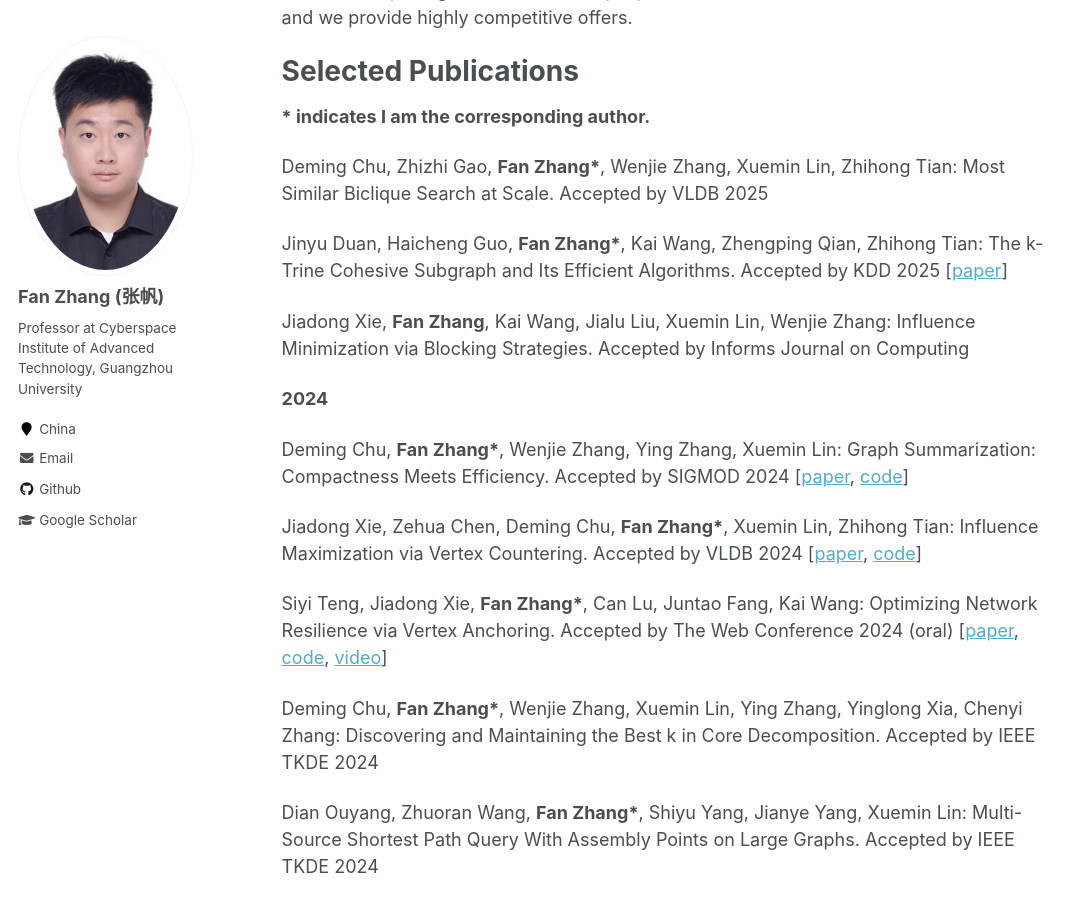
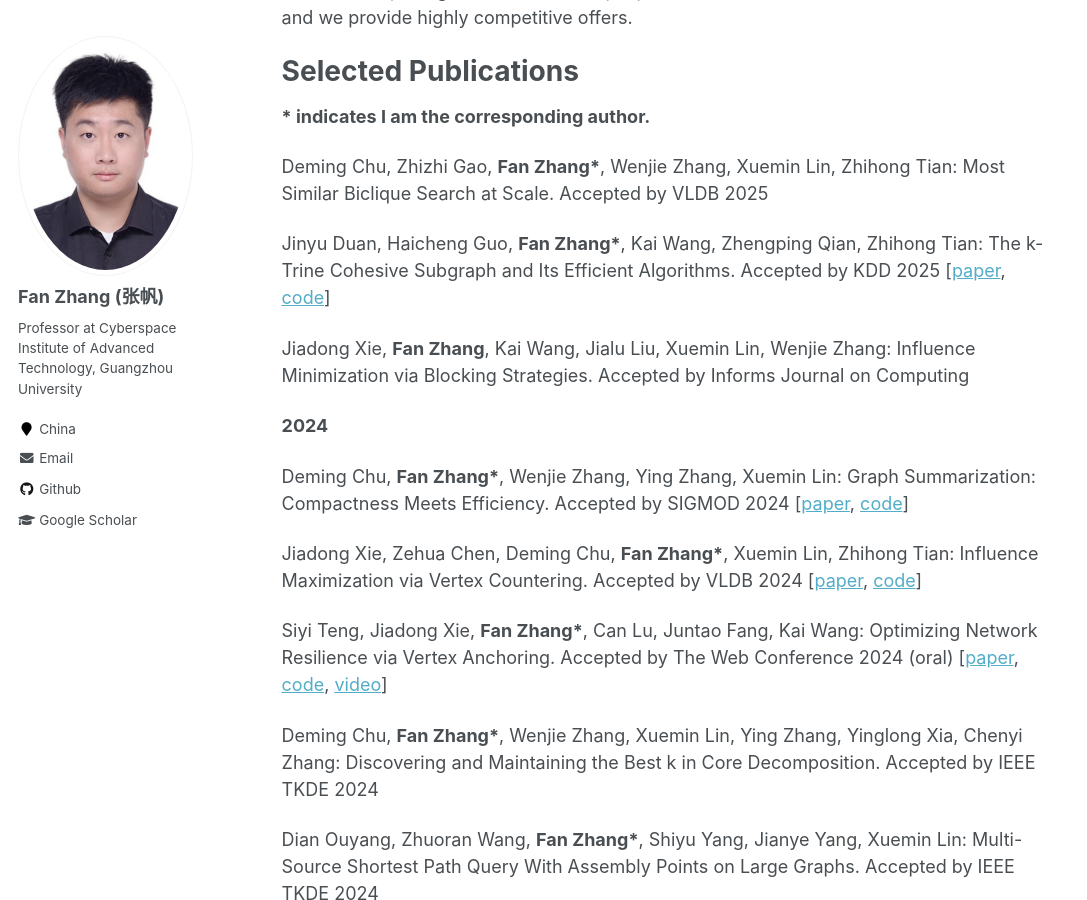
Before and after one commit to fanzhangcs/fanzhangcs.github.io, a Jekyll site: the page built from _pages/about.md, in a window 1280 px wide and 900 px high, scrolled down 631 px. Shown: the whole window, without its empty margins (0-1087 px from the left). Built offline with Jekyll 4.4.1, drawn with Linux system fonts in a browser that asks for light colours.

Commit message:
Update about.md

```diff
--- a/_pages/about.md
+++ b/_pages/about.md
@@ -24,7 +24,7 @@ Selected Publications
 
 Deming Chu, Zhizhi Gao, **Fan Zhang\***, Wenjie Zhang, Xuemin Lin, Zhihong Tian: Most Similar Biclique Search at Scale. Accepted by VLDB 2025
 
-Jinyu Duan, Haicheng Guo, **Fan Zhang\***, Kai Wang, Zhengping Qian, Zhihong Tian: The k-Trine Cohesive Subgraph and Its Efficient Algorithms. Accepted by KDD 2025 [[paper](/papers/2025_KDD_ktrine.pdf)]
+Jinyu Duan, Haicheng Guo, **Fan Zhang\***, Kai Wang, Zhengping Qian, Zhihong Tian: The k-Trine Cohesive Subgraph and Its Efficient Algorithms. Accepted by KDD 2025 [[paper](/papers/2025_KDD_ktrine.pdf), [code](https://github.com/Nietzsche233/K-trine)]
 
 Jiadong Xie, **Fan Zhang**, Kai Wang, Jialu Liu, Xuemin Lin, Wenjie Zhang: Influence Minimization via Blocking Strategies. Accepted by Informs Journal on Computing
 
```
